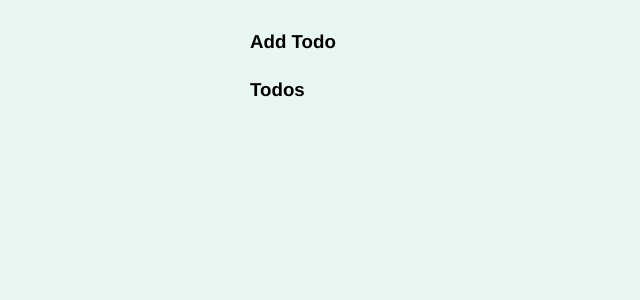
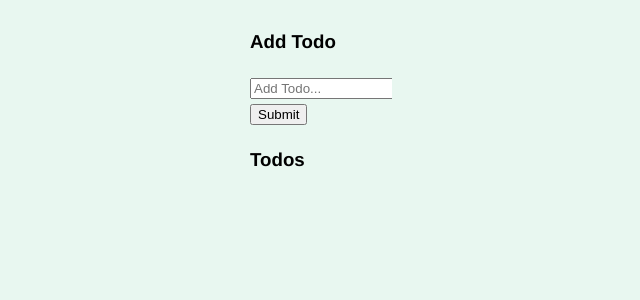
Before and after one commit to hymntaha/vuex-todo-manager, a Vue app: page / in a window 1280 px wide. Shown: the top 300 px of the page, without its empty margins (335-975 px from the left). Built offline with nearby package versions, Linux system fonts and the light colour scheme.

Commit message:
adding add todo form

```diff
--- a/src/components/AddTodo.vue
+++ b/src/components/AddTodo.vue
@@ -1,6 +1,12 @@
 <template>
     <div>
         <h3>Add Todo</h3>
+        <div class="add">
+            <form action="">
+                <input type="text" v-model="title" placeholder="Add Todo...">
+                <input type="submit" value="Submit">
+            </form>
+        </div>
     </div>
 </template>
 <script>
```
